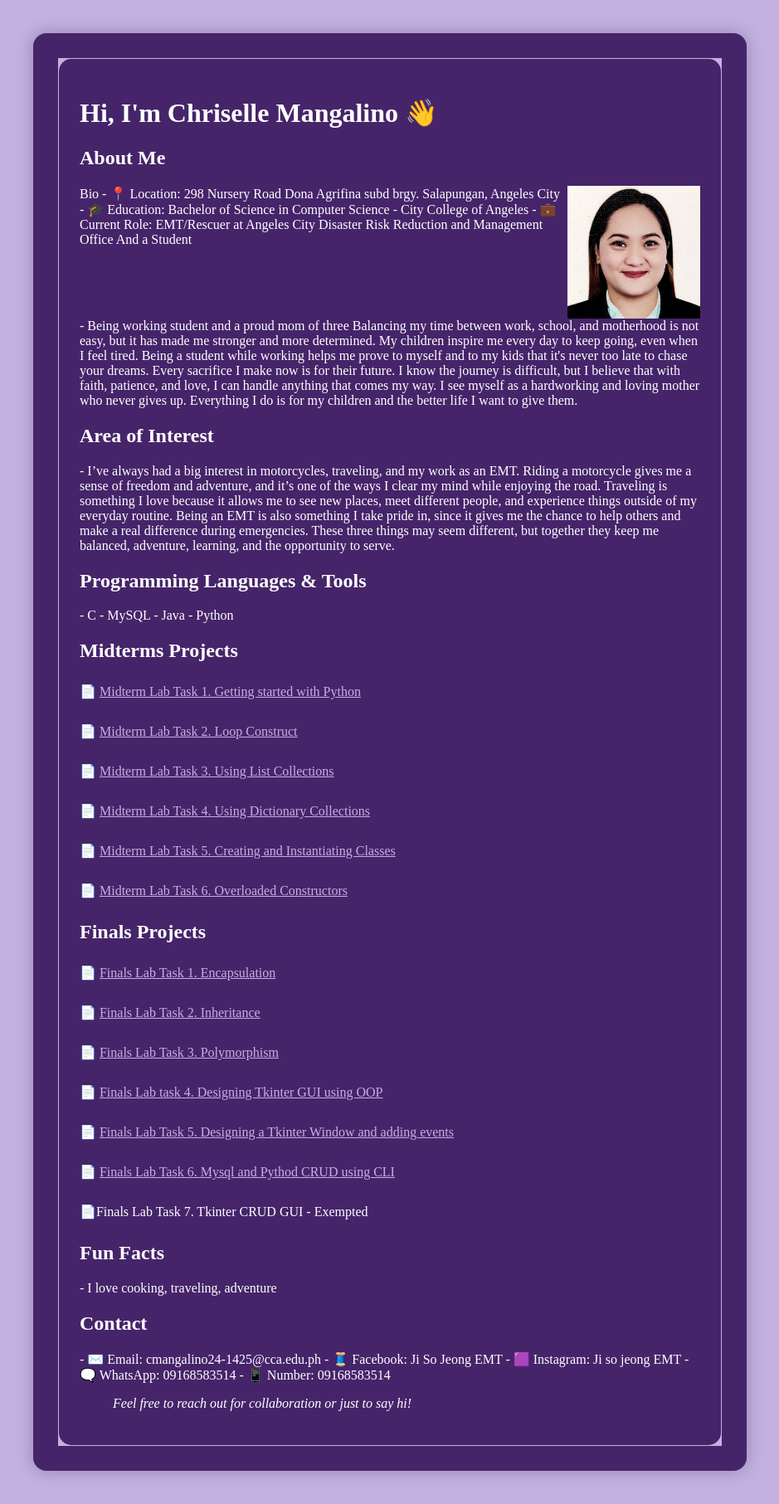
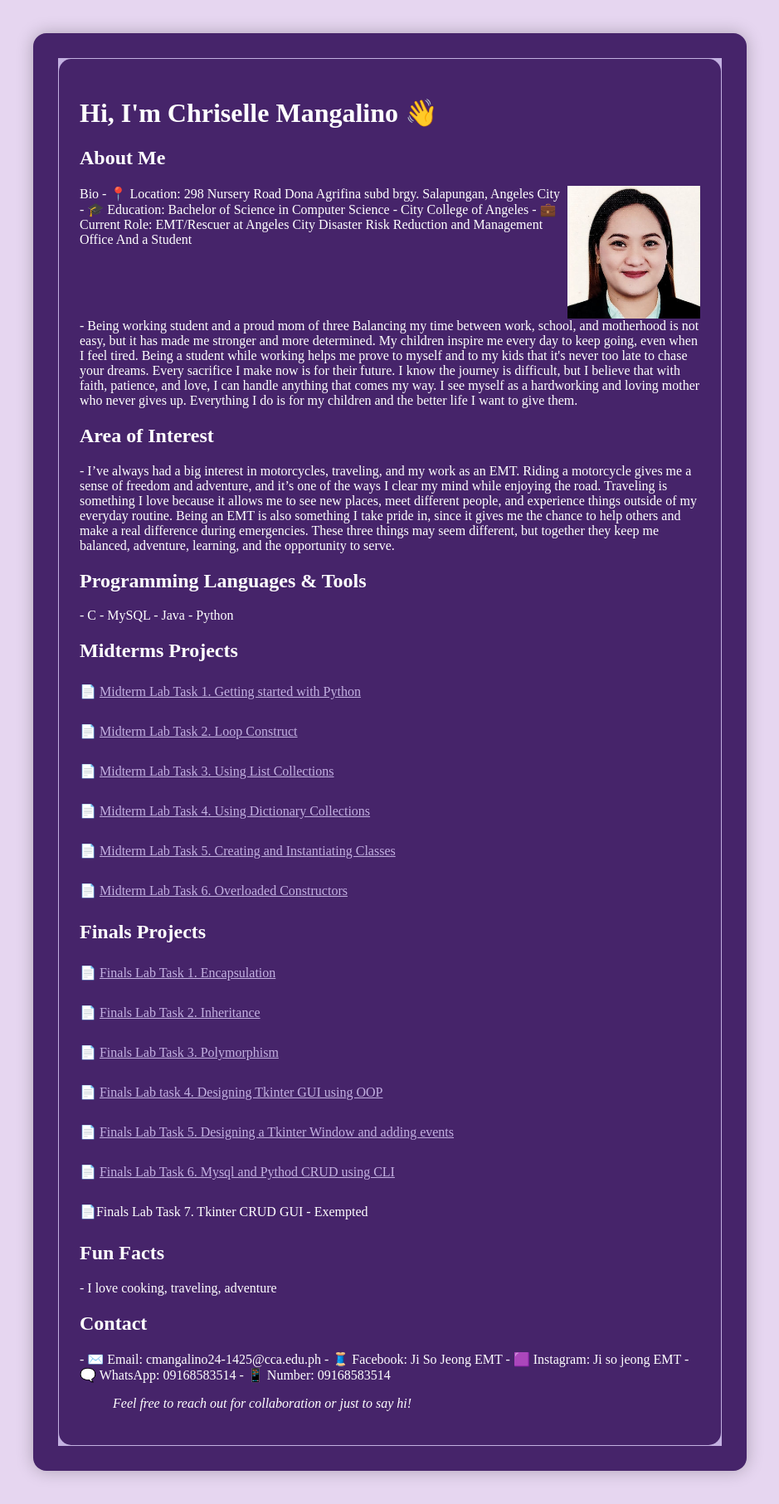
Before and after one commit to cmangalino24-1425/7OOP-Projects, a Jekyll site: the page built from README.md, in a window 1280 px wide. Shown: the whole page at 83% size, without its empty margins (170-1109 px from the left). Built offline with Jekyll 4.4.1, drawn with Linux system fonts in a browser that asks for light colours; our own code applies the rules of GitHub Pages for plain Markdown files.

Commit message:
Update style.css

```diff
--- a/assets/css/style.css
+++ b/assets/css/style.css
@@ -1,26 +1,24 @@
-/* Light purple background for the whole screen */
+/* Light purple background for whole page */
 body {
-  background-color: #C3B1E1; /* light purple */
+  background-color: #E6D6F0; /* lighter purple */
   margin: 0;
-  padding: 0;
+  padding: 40px 0;
   display: flex;
-  justify-content: center;   /* center horizontally */
-  padding-top: 40px;         /* optional spacing */
-  padding-bottom: 40px;
+  justify-content: center;  /* center horizontally */
 }
 
-/* Main content box, centered */
+/* Content box */
 .inner {
-  background-color: #46246a; /* dark purple box */
-  width: 90%;
-  max-width: 800px;          /* squeeze page into center column */
+  background-color: #46246a; /* dark purple */
+  max-width: 800px;          /* squeeze width */
+  width: 90%;                /* responsive */
   padding: 30px;
   border-radius: 16px;
   color: white;
   box-shadow: 0 0 20px rgba(0,0,0,0.25);
 }
 
-/* Make sure text shows properly on dark bg */
+/* Headings and text inside box */
 h1, h2, h3, h4, h5, h6,
 p, li, a, strong, em {
   color: white;
```
